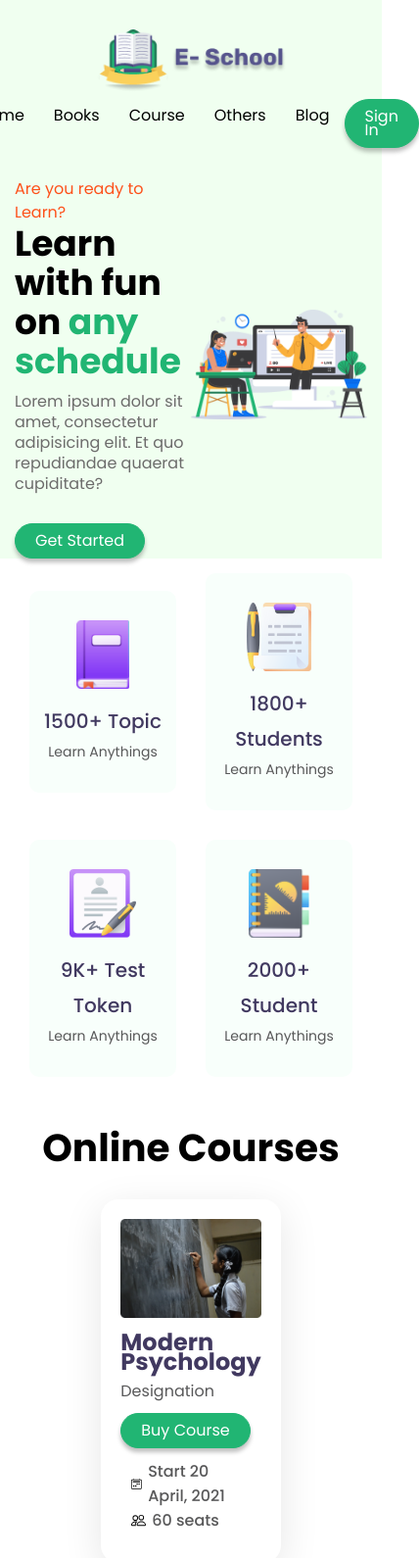
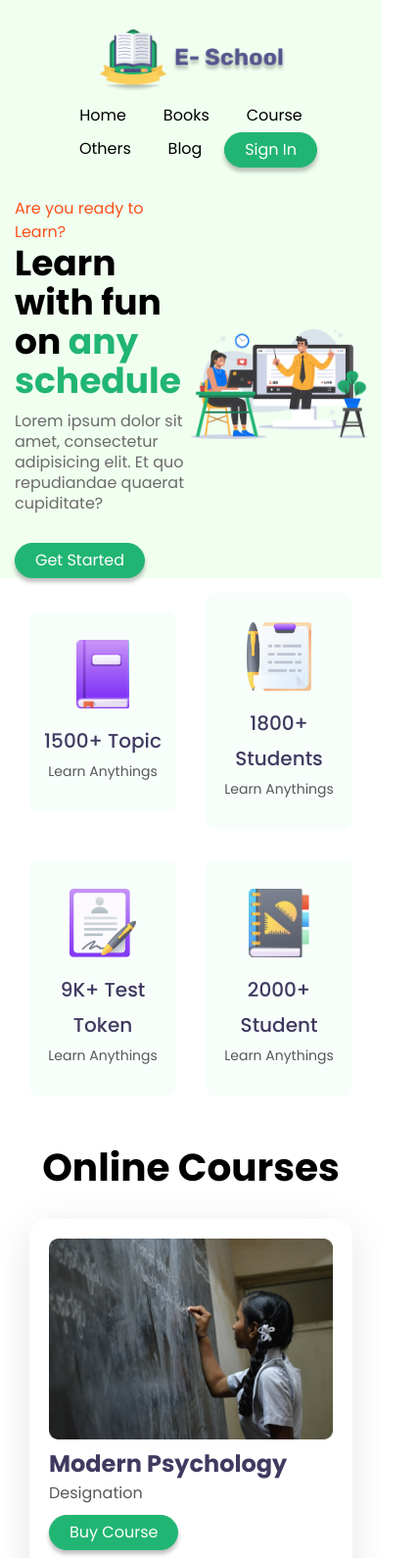
Before and after one commit to maksudur415/web_responsive_practice, a plain HTML site: page index.html in a window 390 px wide. Shown: the top 1590 px of the page at 98% size, 428 px wide, since content can reach past the window. Drawn offline with Linux system fonts and the light colour scheme.

Commit message:
Update media.css

```diff
--- a/media.css
+++ b/media.css
@@ -95,6 +95,10 @@
 }
 /*** xsm ***/
 @media screen and (max-width: 575px){
+    .conainer{
+        padding-left: 19px;
+        padding-right: 32px;
+    }
     nav ul {
         flex-basis: 76%;
         align-items: flex-start;
@@ -103,5 +107,14 @@
 .customer{
     flex-basis: 35%;
 }
-
+.col_1_3 {
+    flex-basis: 100%;
+    padding: 15px;
 }
+nav ul {
+    flex-basis: 76%;
+    align-items: flex-start;
+    justify-content: space-evenly;
+    flex-wrap: wrap;
+}
+}
```
